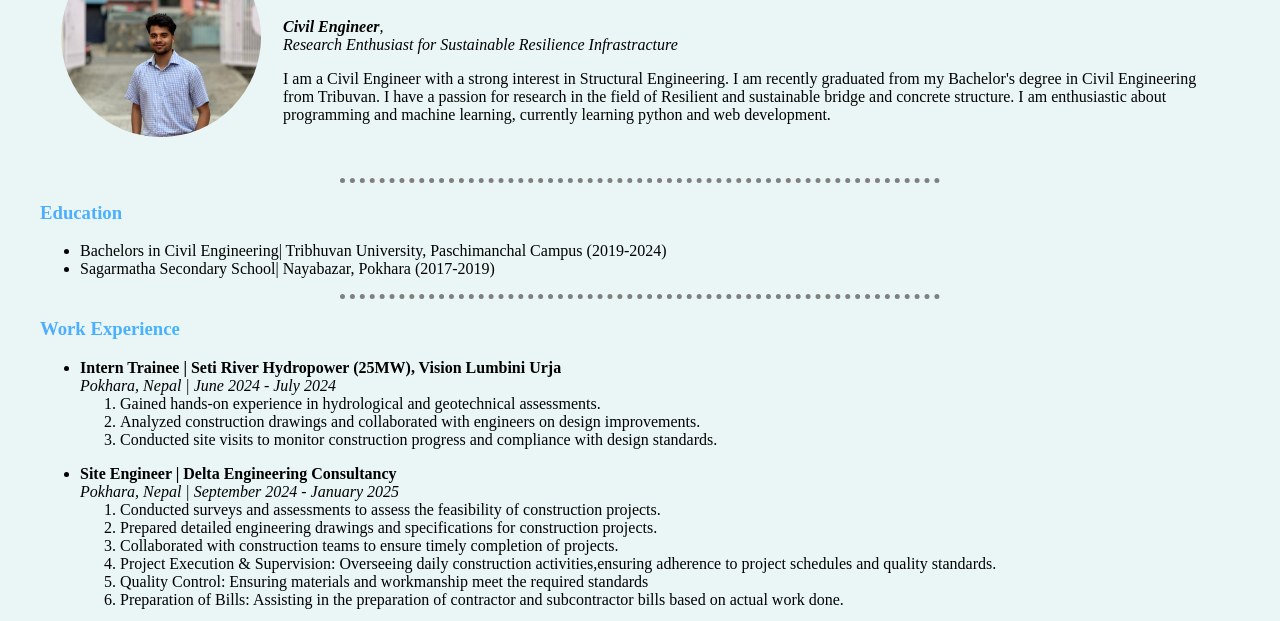
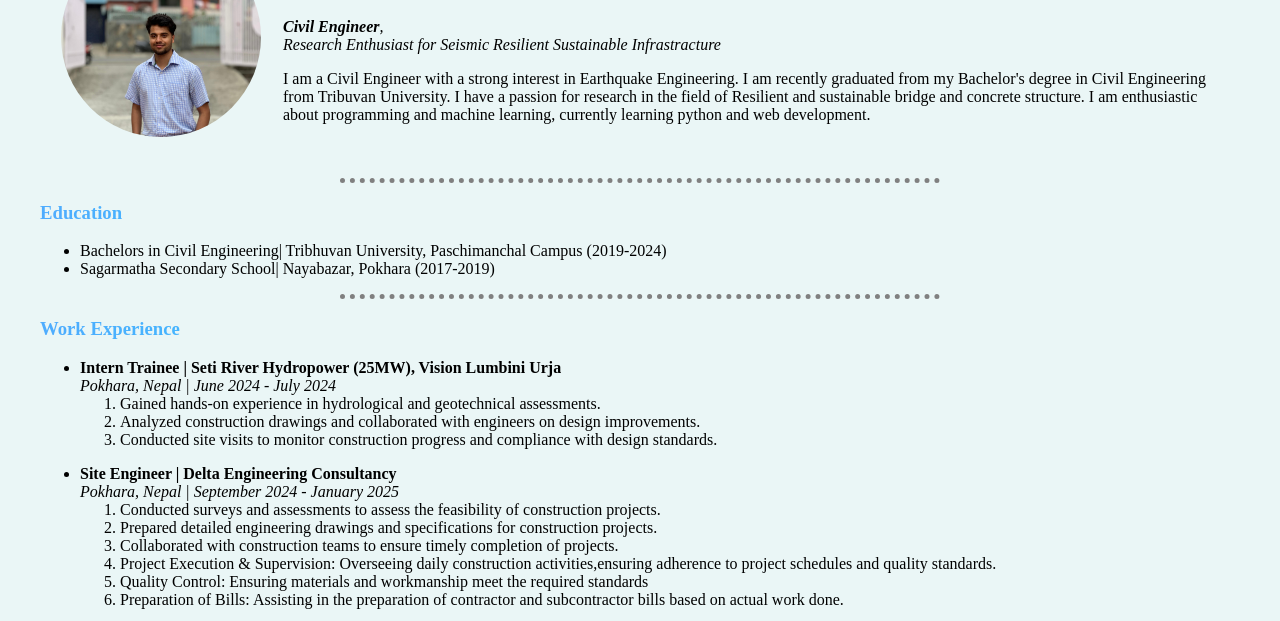
Before and after one commit to samundranp/portfolio, a plain HTML site: page index.html in a window 1280 px wide. Shown: the part 179-800 px from the top of the page. Drawn offline with Linux system fonts and the light colour scheme.

Commit message:
Update index.html

```diff
--- a/index.html
+++ b/index.html
@@ -17,8 +17,8 @@
                 <td><img src="profile.jpg" alt="Samundra's Profile Picture" width="200" height="200" style="border-radius: 50%; object-fit: cover;"></td>
                 <td>
                     <h1>Samundra Paudel</h1>
-                    <p><em><strong>Civil Engineer</strong>,<br> Research Enthusiast for Sustainable Resilience Infrastracture</em></p>
-                    <p>I am a Civil Engineer with a strong interest in Structural Engineering. I am recently graduated from my Bachelor's degree in Civil Engineering from Tribuvan. I have a passion for research in the field of Resilient and sustainable bridge and concrete structure. I am enthusiastic about programming and machine learning, currently learning python and web development.</p>
+                    <p><em><strong>Civil Engineer</strong>,<br> Research Enthusiast for Seismic Resilient Sustainable  Infrastracture</em></p>
+                    <p>I am a Civil Engineer with a strong interest in Earthquake Engineering. I am recently graduated from my Bachelor's degree in Civil Engineering from Tribuvan University. I have a passion for research in the field of Resilient and sustainable bridge and concrete structure. I am enthusiastic about programming and machine learning, currently learning python and web development.</p>
                 </td>
             </tr>
         </table>
```
